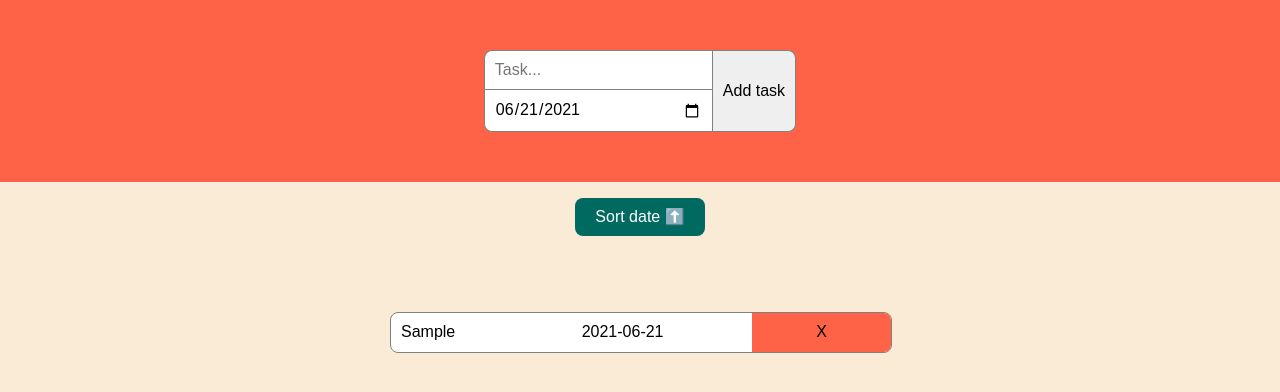
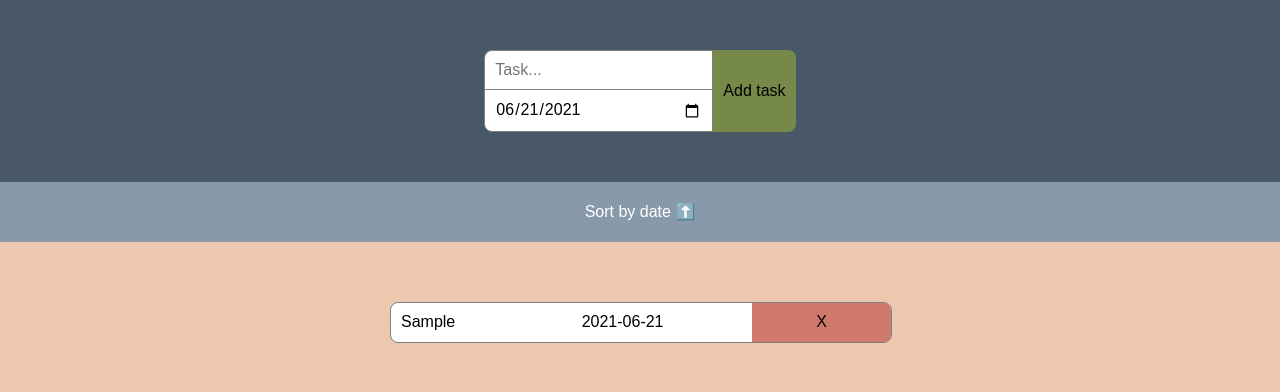
Before and after one commit to miliberlin/todo-list-typescript, a React (Create React App) app: page / in a window 1280 px wide. Both pictures are taken after typing "Sample" into the empty fields and a click on the button "Add task". Shown: the top 392 px of the page. Built offline with nearby package versions, Linux system fonts and the light colour scheme.

Commit message:
changed colours

```diff
--- a/src/App.css
+++ b/src/App.css
@@ -1,10 +1,10 @@
 .App {
   font-family: Arial, Helvetica, sans-serif;
-  background-color: antiquewhite;
+  background-color: #ecc8af;
   height: 100vh;
 }
 .header {
-  background-color: tomato;
+  background-color: #495867;
   padding: 50px;
 }
 .header .inputContainer {
@@ -29,7 +29,7 @@
 }
 .header button {
   border: none;
-  border: 1px solid grey;
+  background-color: #768948;
   border-bottom-right-radius: 8px;
   border-top-right-radius: 8px;
   border-left: none;
@@ -38,7 +38,7 @@
   transition: background-color 300ms;
 }
 .header button:hover {
-  background-color: rgb(86, 170, 86);
+  background-color: #b8c794;
 }
 .todoList {
   display: flex;
@@ -69,18 +69,22 @@
   border: none;
   border-top-right-radius: 7px;
   border-bottom-right-radius: 7px;
-  background-color: tomato;
+  background-color: #ce796b;
   cursor: pointer;
+  transition: background-color 300ms;
+}
+.task button:hover {
+  background-color: #e7ad99;
 }
 .sortingPanel {
   display: flex;
   justify-content: center;
+  background-color: #8899aa;
 }
 .sortBtnContainer {
-  background-color: rgb(0, 105, 96);
   color: #fff;
   display: inline-block;
-  padding: 10px 20px;
+  padding: 5px 20px;
   border-radius: 8px;
 }
 #sortBtn {
--- a/src/App.tsx
+++ b/src/App.tsx
@@ -9,7 +9,6 @@ const App: FC = () => {
   const [deadline, setDeadline] = useState<Date>(new Date())
   const [todoList, setTodoList] = useState<ITask[]>([]);
   const [sorting, setSorting] = useState<string>("asc");
-  const sortBtn = document.querySelector('#sortBtn') as HTMLElement;
 
   const handleChange = (event: ChangeEvent<HTMLInputElement>): void => {
     if (event.target.name === "task") {setTask(event.target.value)}
@@ -60,7 +59,7 @@ const App: FC = () => {
         </div>
       </div>
       <div className="sortingPanel">
-        <p className="sortBtnContainer">Sort date <span id="sortBtn" onClick={handleSort}>⬆️</span></p>
+        <p className="sortBtnContainer">Sort by date <span id="sortBtn" onClick={handleSort}>⬆️</span></p>
       </div>
       <div className="todoList">
         {todoList
```
